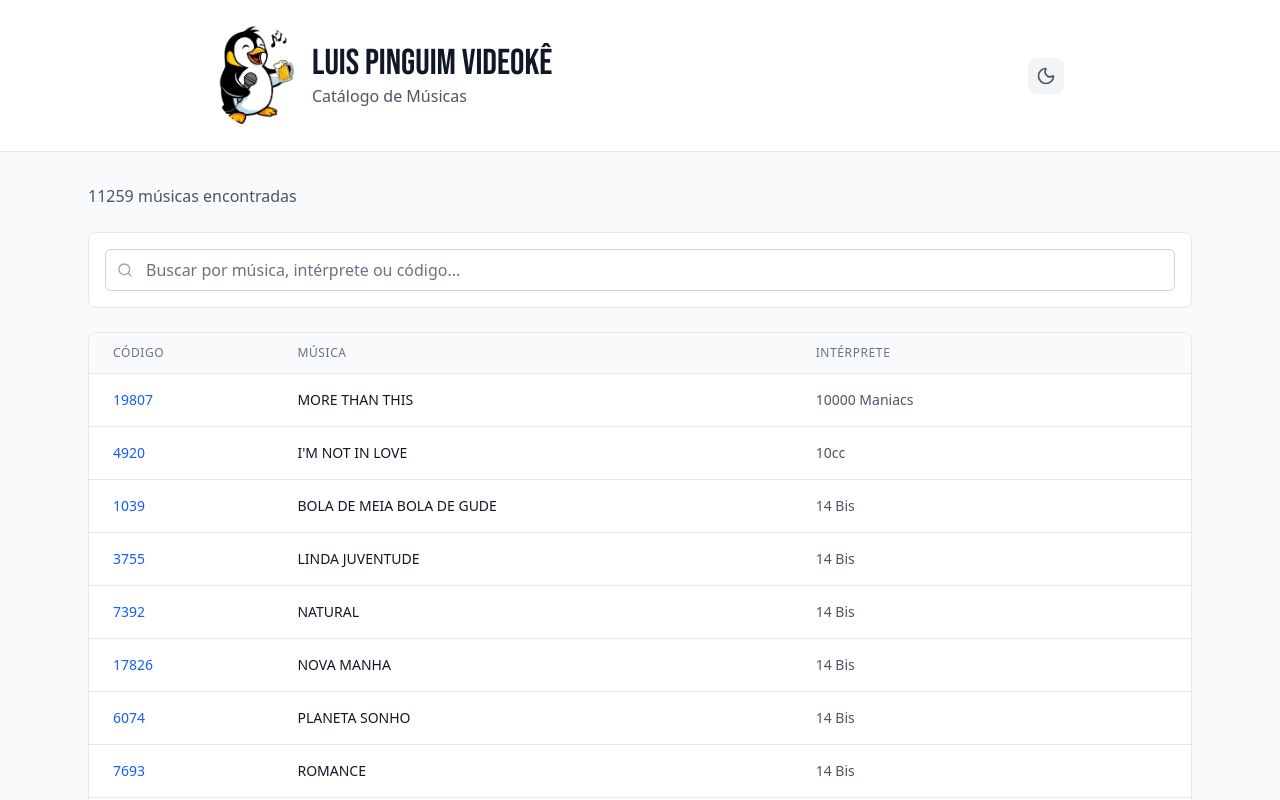
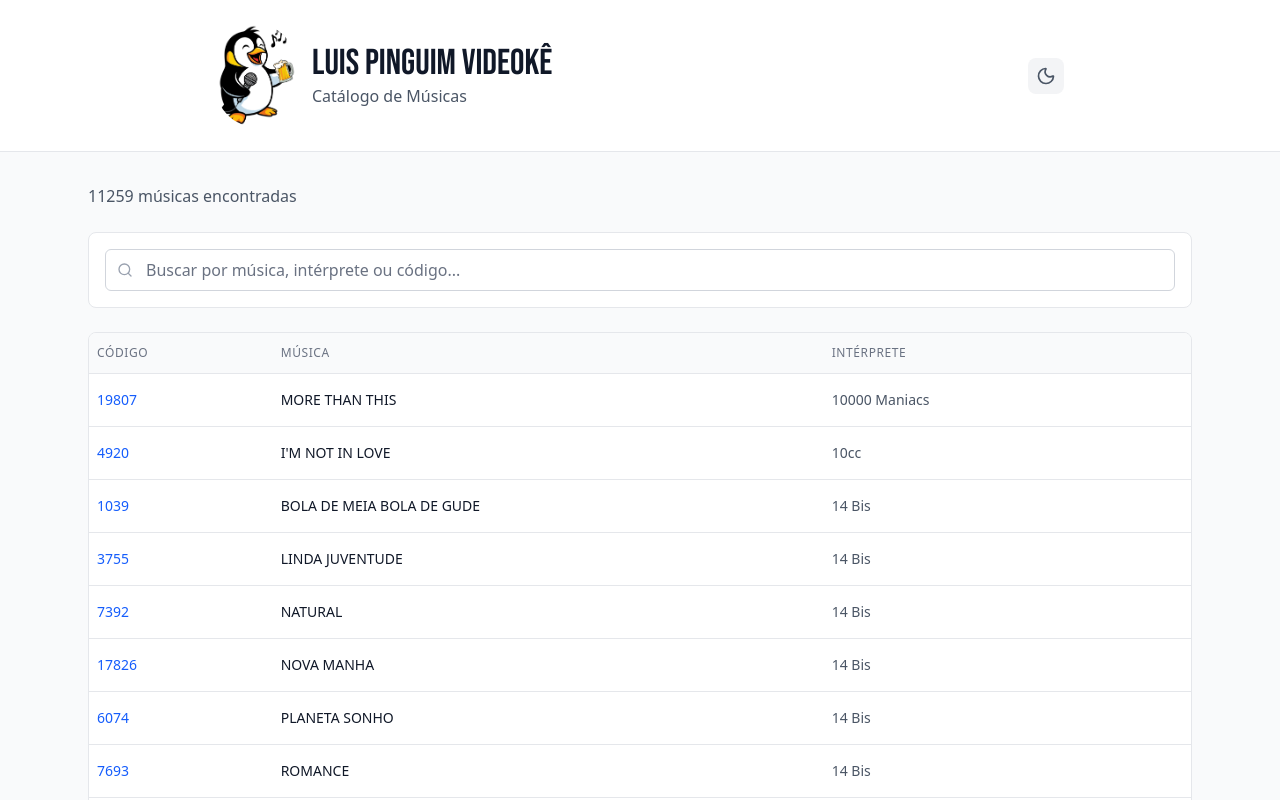
Before and after one commit to 21lucasbarros/videoke-luis, a React (Vite) app: page / in a window 1280 px wide. Shown: the top 800 px of the page. Built offline with nearby package versions, Linux system fonts and the light colour scheme.

Commit message:
refactor: streamline table structure and improve styling in MusicList component.

```diff
--- a/src/components/MusicList.tsx
+++ b/src/components/MusicList.tsx
@@ -7,17 +7,21 @@ interface MusicListProps {
 export default function MusicList({ musicas }: MusicListProps) {
   return (
     <div className="bg-white dark:bg-gray-800 border border-gray-200 dark:border-gray-700 rounded-lg overflow-hidden">
-      <div className="overflow-x-auto">
-        <table className="w-full min-w-[600px]">
+      <table className="w-full table-fixed">
+        <colgroup>
+          <col className="w-1/6" />
+          <col className="w-1/2" />
+          <col className="w-1/3" />
+        </colgroup>
         <thead className="bg-gray-50 dark:bg-gray-700 border-b border-gray-200 dark:border-gray-600">
           <tr>
-              <th className="px-6 py-3 text-left text-xs font-medium text-gray-500 dark:text-gray-400 uppercase tracking-wider">
+            <th className="px-2 py-3 text-left text-xs font-medium text-gray-500 dark:text-gray-400 uppercase tracking-wider">
               Código
             </th>
-              <th className="px-6 py-3 text-left text-xs font-medium text-gray-500 dark:text-gray-400 uppercase tracking-wider">
+            <th className="px-2 py-3 text-left text-xs font-medium text-gray-500 dark:text-gray-400 uppercase tracking-wider">
               Música
             </th>
-              <th className="px-6 py-3 text-left text-xs font-medium text-gray-500 dark:text-gray-400 uppercase tracking-wider">
+            <th className="px-2 py-3 text-left text-xs font-medium text-gray-500 dark:text-gray-400 uppercase tracking-wider">
               Intérprete
             </th>
           </tr>
@@ -28,13 +32,13 @@ export default function MusicList({ musicas }: MusicListProps) {
               key={`${musica.codigo}-${index}`}
               className="hover:bg-gray-50 dark:hover:bg-gray-700 transition-colors"
             >
-                <td className="px-6 py-4 whitespace-nowrap text-sm font-medium text-blue-600 dark:text-blue-400">
+              <td className="px-2 py-4 whitespace-nowrap text-sm font-medium text-blue-600 dark:text-blue-400 truncate">
                 {musica.codigo}
               </td>
-                <td className="px-6 py-4 whitespace-nowrap text-sm font-medium text-gray-900 dark:text-white">
+              <td className="px-2 py-4 whitespace-nowrap text-sm font-medium text-gray-900 dark:text-white truncate">
                 {musica.titulo}
               </td>
-                <td className="px-6 py-4 whitespace-nowrap text-sm text-gray-600 dark:text-gray-300">
+              <td className="px-2 py-4 whitespace-nowrap text-sm text-gray-600 dark:text-gray-300 truncate">
                 {musica.interprete}
               </td>
             </tr>
@@ -42,6 +46,5 @@ export default function MusicList({ musicas }: MusicListProps) {
         </tbody>
       </table>
     </div>
-    </div>
   );
 }
```
Lines whose indentation alone changed are shown as unchanged.
